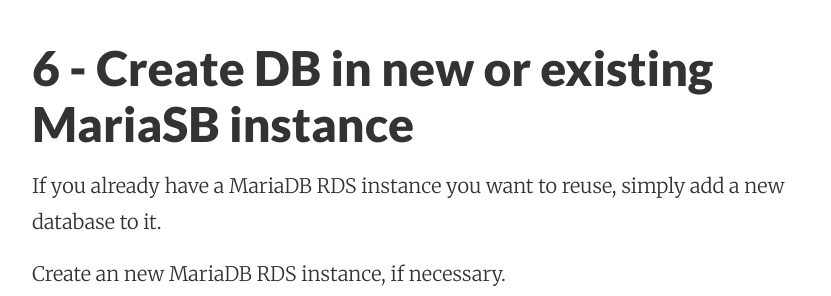
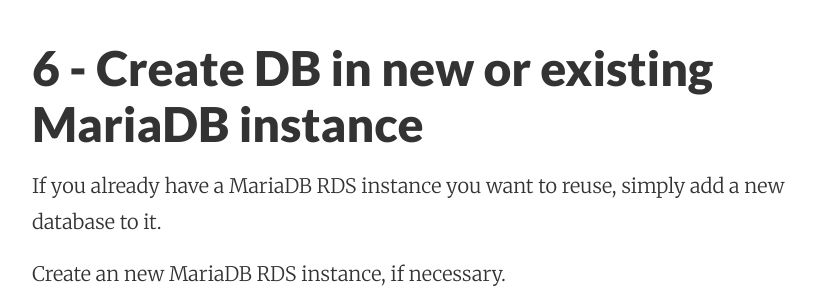
Before and after one commit to mattymaloney/mattymaloney.github.io, a Jekyll site: the page built from _posts/2016-03-24-aws-ec2-rds-linux-apache-php-wordpress-mariadb.md, in a window 1280 px wide and 900 px high, scrolled down 2888 px. Shown: the part 221-517 px from the top of the window, without its empty margins (224-1055 px from the left). Built offline with Jekyll 4.4.1, drawn with Linux system fonts in a browser that asks for light colours.

Commit message:
Updated 2016-03-24-aws-ec2-rds-linux-apache-php-wordpress-mariadb.md

```diff
--- a/_posts/2016-03-24-aws-ec2-rds-linux-apache-php-wordpress-mariadb.md
+++ b/_posts/2016-03-24-aws-ec2-rds-linux-apache-php-wordpress-mariadb.md
@@ -91,7 +91,7 @@
 Test at ssllabs.com.
 
 
-## 6 - Create DB in new or existing MariaSB instance
+## 6 - Create DB in new or existing MariaDB instance
 
 If you already have a MariaDB RDS instance you want to reuse, simply add a new database to it.
 
```
